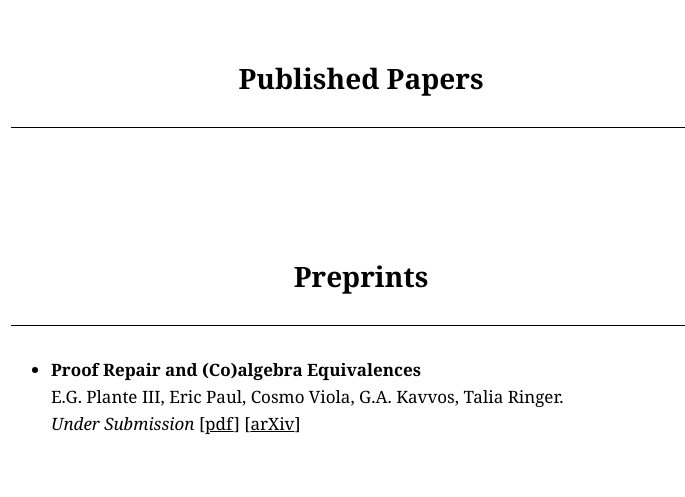
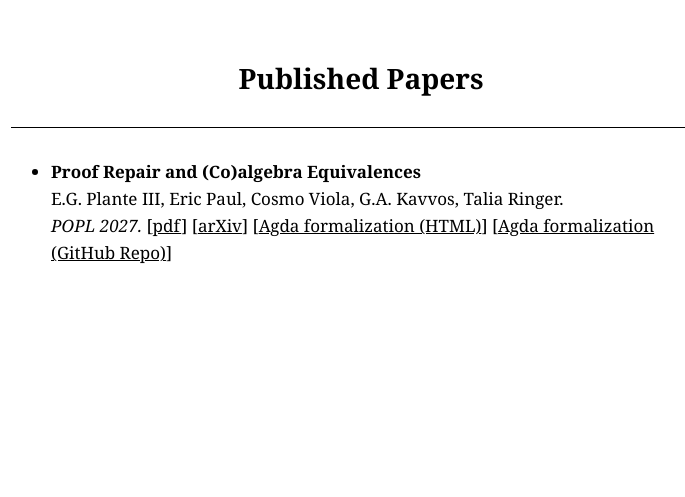
Before and after one commit to trey3p/trey3p.github.io, a plain HTML site: page papers.html in a window 1280 px wide. Shown: the whole page, without its empty margins (279-964 px from the left). Drawn offline with Linux system fonts and the light colour scheme.

Commit message:
popl acceptance

```diff
--- a/papers.html
+++ b/papers.html
@@ -27,17 +27,12 @@
                 [<a href="#">pdf</a>]
             </li>
         </ul> -->
-    </div>
-
-    <div class="content">
-        <h1>Preprints</h1>
-        <hr>
         <ul class="item-list">
             <li>
                 <b>Proof Repair and (Co)algebra Equivalences</b><br>
                 E.G. Plante III, Eric Paul, Cosmo Viola, G.A. Kavvos, Talia Ringer.<br>
-                <i>Under Submission</i>
-                [<a href="papers/prt.pdf">pdf</a>] [<a href="#">arXiv</a>]
+                <i>POPL 2027.</i>
+                [<a href="papers/prt.pdf">pdf</a>] [<a href="https://arxiv.org/abs/2610.36669">arXiv</a>] [<a href="https://prt-ema.pages.dev/">Agda formalization (HTML)</a>] [<a href="https://github.com/trey3p/proof-repair-coalgebra">Agda formalization (GitHub Repo)</a>]
             </li>
         </ul>
     </div>
```
Also changed, not shown: index.html (+2 -2 lines).
